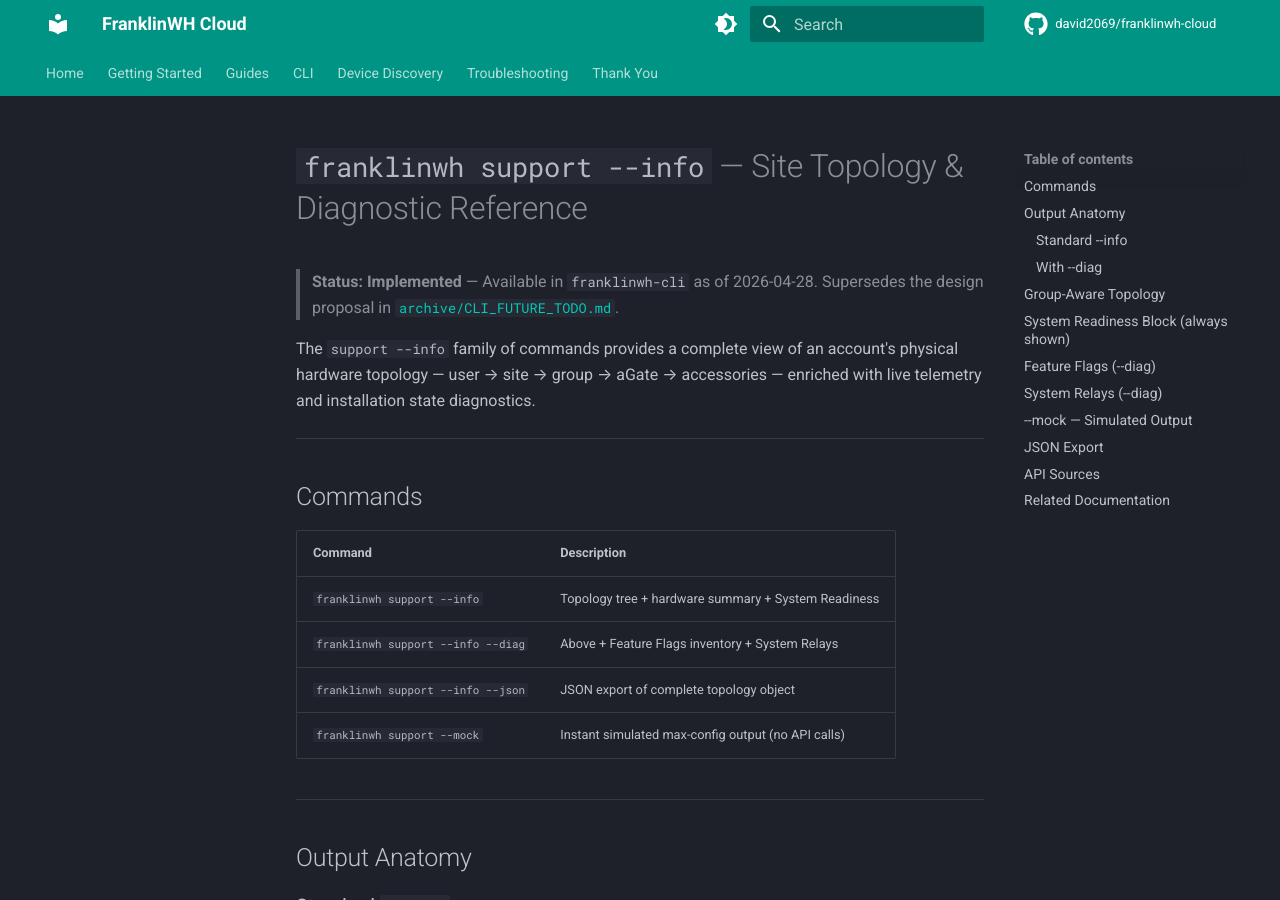
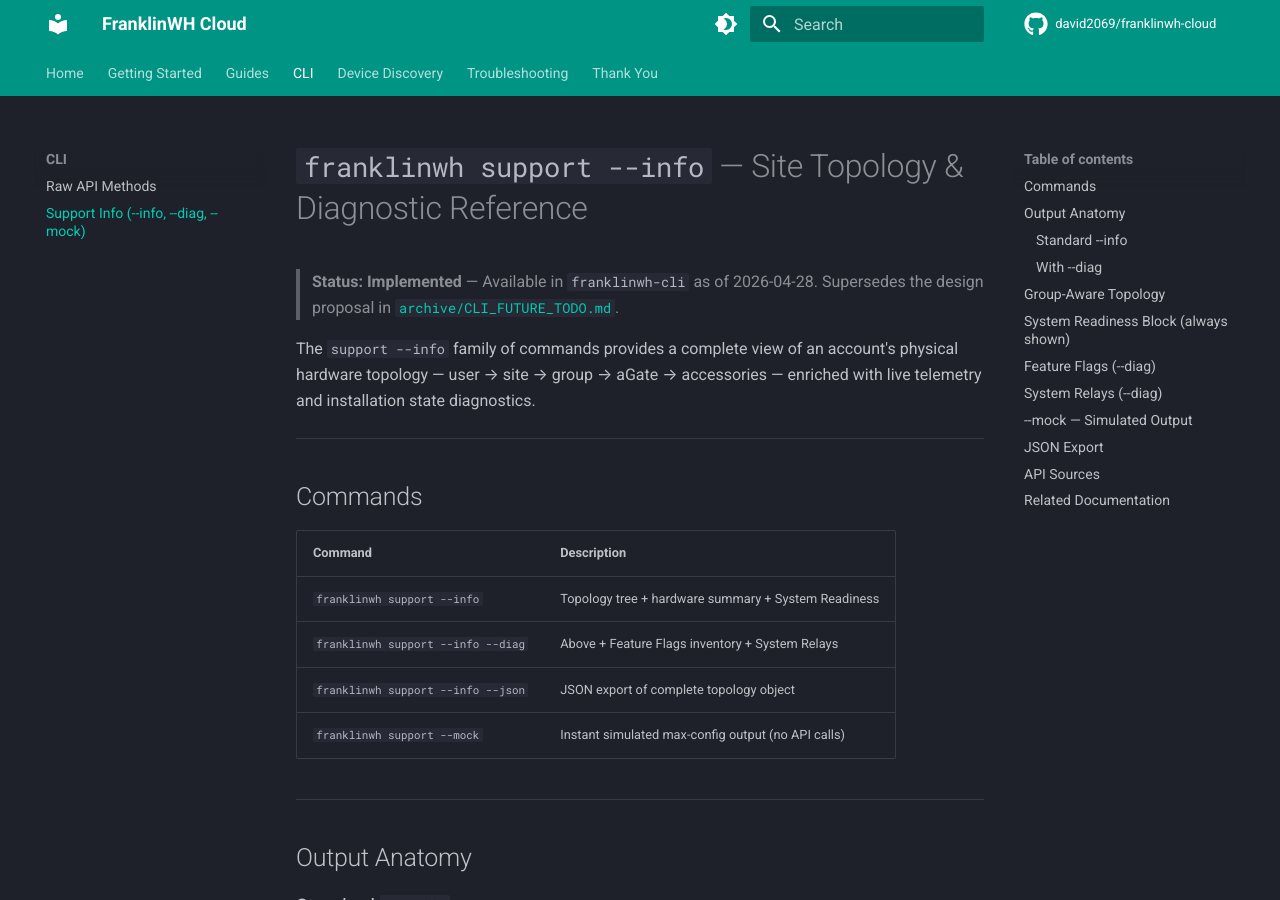
Before and after one commit to david2069/franklinwh-cloud, an MkDocs documentation site: the page built from docs/CLI_SUPPORT_INFO.md, in a window 1280 px wide and 900 px high. Built offline with MkDocs 1.6.1 and Material for MkDocs 9.7.7, drawn with Linux system fonts in a browser that asks for light colours; comment, search, counter and statistics services are not loaded.

Commit message:
fix(docs): resolve --strict build failures blocking Deploy Docs CI
- mkdocs.yml: add CLI_SUPPORT_INFO.md to nav (CLI section)
- CLI_SUPPORT_INFO.md: fix both API_COOKBOOK.md anchor links to correct
  mkdocs-generated slug (gateway-groups-get_home_gateway_list-group-fields)
- CACHING_STRATEGY.md: remove stale relative link to archived defect_list.md
  (file no longer exists — was the only WARNING-level blocker in strict mode)

```diff
--- a/docs/CLI_SUPPORT_INFO.md
+++ b/docs/CLI_SUPPORT_INFO.md
@@ -93,7 +93,7 @@
 Single-gateway accounts and fully-ungrouped accounts show **no group tier** —
 the tree goes directly from site to aGate.
 
-> See also: [API Cookbook — Gateway Groups](API_COOKBOOK.md#gateway-groups--get_home_gateway_list-group-fields)
+> See also: [API Cookbook — Gateway Groups](API_COOKBOOK.md#gateway-groups-get_home_gateway_list-group-fields)
 > for the authoritative description of `groupId` / `groupName` / `groupFlag` semantics.
 
 ---
@@ -260,6 +260,6 @@
 
 ## Related Documentation
 
-- [API Cookbook — Gateway Groups](API_COOKBOOK.md#gateway-groups--get_home_gateway_list-group-fields)
+- [API Cookbook — Gateway Groups](API_COOKBOOK.md#gateway-groups-get_home_gateway_list-group-fields)
 - [Discover vs Support](DISCOVER_VS_SUPPORT.md) — When to use each command
 - [CLI Schema Command](CLI_SCHEMA_COMMAND.md) — Field-level API mapping
--- a/mkdocs.yml
+++ b/mkdocs.yml
@@ -84,6 +84,7 @@
     - Serial Numbers Format: SERIAL_NUMBERS.md
   - CLI:
     - Raw API Methods: cli-raw.md
+    - Support Info (--info, --diag, --mock): CLI_SUPPORT_INFO.md
   - Device Discovery:
     - Payload Strategies (Agent Warning): DISCOVER_VS_SUPPORT.md
     - Implementation Plan: DISCOVER_IMPLEMENTATION_PLAN.md
```
Also changed, not shown: docs/CACHING_STRATEGY.md (+1 -1 lines).
